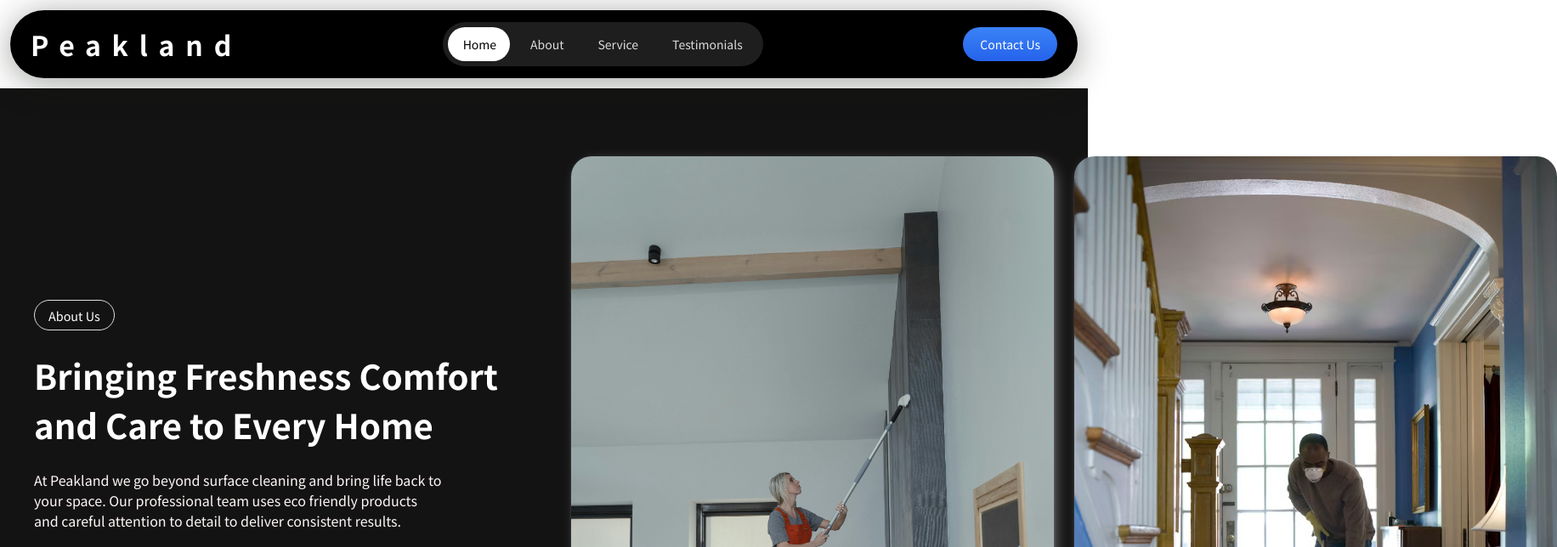
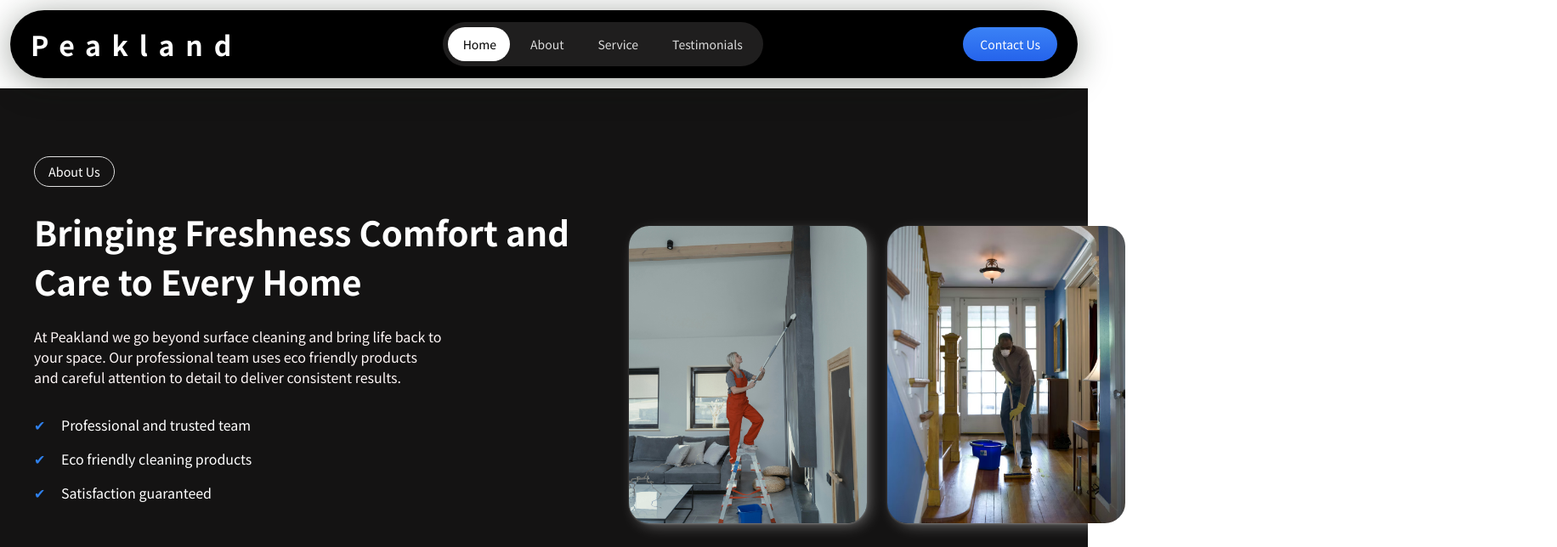
Before and after one commit to tgulu/PeakLand, a React (Vite) app: page /about in a window 1280 px wide. Shown: the top 644 px of the page at 85% size, 1832 px wide, since content can reach past the window. Built offline with nearby package versions, Linux system fonts and the light colour scheme; a web font is replaced by a local one.

Commit message:
make more mobile friendly

```diff
--- a/src/pages/About/About.module.css
+++ b/src/pages/About/About.module.css
@@ -4,10 +4,13 @@
   background-color: var(--background-color-dark);
 }
 
+/* Mobile first layout */
+
 .about__container {
   max-width: 1200px;
   margin: 0 auto;
   display: flex;
+  flex-direction: column;
   gap: 4rem;
   align-items: center;
 }
@@ -15,7 +18,7 @@
 /* Left column */
 
 .about__content {
-  flex: 1;
+  width: 100%; /* added */
   display: flex;
   flex-direction: column;
 }
@@ -38,6 +41,7 @@
   color: #ffffff;
 }
 
+/* optional but helps mobile spacing */
 .about__text {
   font-size: 1rem;
   color: #fff7f7;
@@ -80,16 +84,20 @@
   width: fit-content;
 }
 
-/* Right column images */
+/* Right column images mobile first */
 
 .about__images {
-  flex: 1;
+  width: 100%;
   display: flex;
+  flex-direction: column;
   gap: 1.5rem;
+  max-width: 400px;
 }
 
 .about__image {
   width: 100%;
+  height: auto;
+  aspect-ratio: 16 / 9;
   border-radius: 1.5rem;
   object-fit: cover;
   box-shadow:
@@ -97,14 +105,32 @@
     rgb(255, 255, 255, 0.5) 0px 1px 3px -1px;
 }
 
-/* Responsive */
+/* Desktop  layout */
 
-@media (max-width: 900px) {
+@media (min-width: 900px) {
   .about__container {
-    flex-direction: column;
+    flex-direction: row;
+    align-items: center;
+  }
+
+  .about__content {
+    flex: 1;
   }
 
   .about__images {
-    flex-direction: column;
+    flex: 1;
+    flex-direction: row;
+    max-width: 500px;
+  }
+
+  .about__image {
+    aspect-ratio: 4 / 5;
+    height: 350px;
   }
 }
+
+@media (min-width: 2100px) {
+  .about__image {
+    height: 500px;
+  }
+}
```
